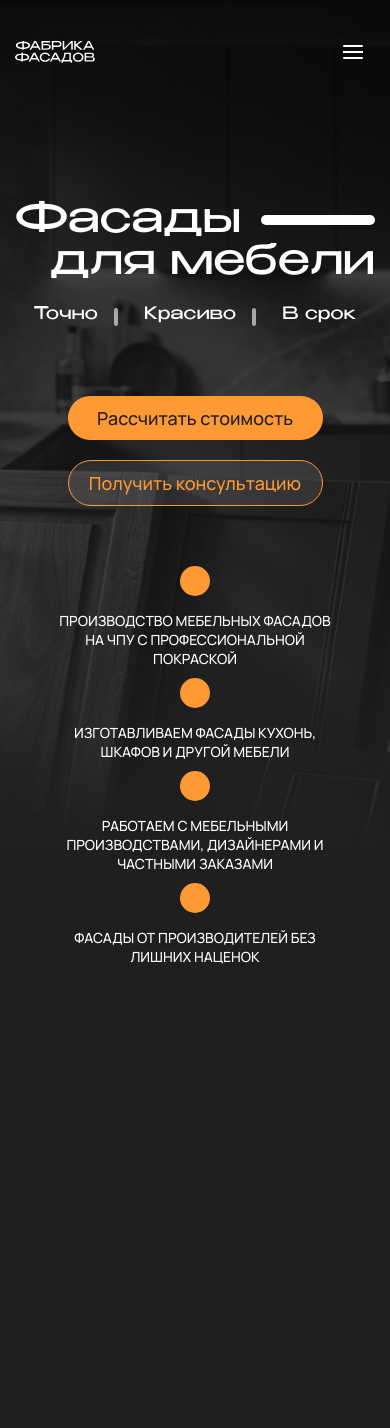
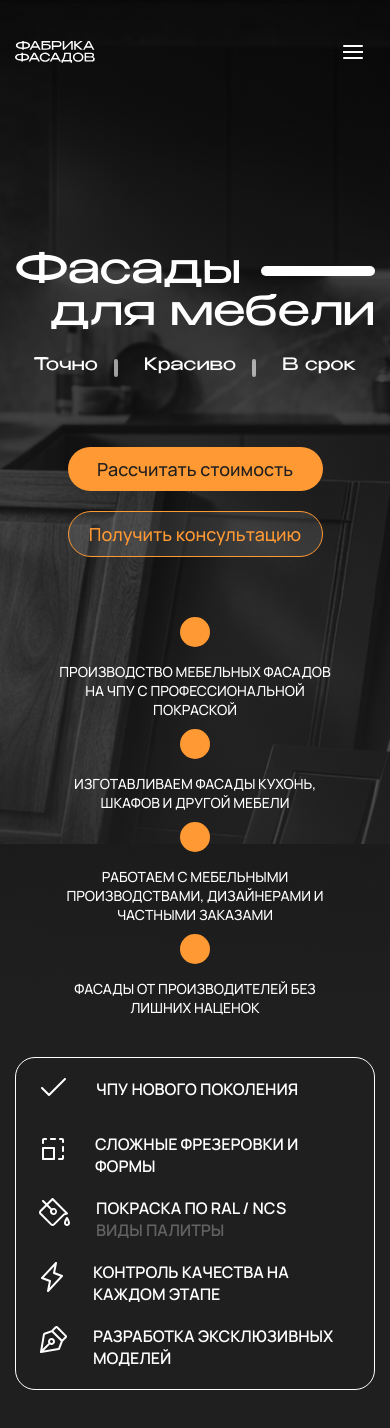
Before and after one commit to IsaRakhatbekov/facade_factory, a Next.js app: page / in a window 390 px wide. Before the commit the page ends 966 px from the top, so only its background shows below. Built offline with nearby package versions, Linux system fonts and the light colour scheme.

Commit message:
adaptive aboutUs section

```diff
--- a/src/app/page.tsx
+++ b/src/app/page.tsx
@@ -1,4 +1,5 @@
 import Header from '../components/Header/Header'
+import AboutUs from '../components/sections/AboutUs/AboutUs'
 import Hero from '../components/sections/Hero/Hero'
 
 export default function Home() {
@@ -7,7 +8,7 @@ export default function Home() {
 			<Header />
 			<main>
 				<Hero />
-				{/* <AboutUs /> */}
+				<AboutUs />
 				{/* <OurClients /> */}
 				{/* <Production /> */}
 				{/* <WorkProcess /> */}
--- a/src/components/sections/AboutUs/AboutUs.module.scss
+++ b/src/components/sections/AboutUs/AboutUs.module.scss
@@ -27,6 +27,14 @@
 		max-width: 211px;
 	}
 
+	.iconWrapper {
+		display: flex;
+		align-content: inherit;
+		justify-content: center;
+		width: 35px;
+		height: 35px;
+	}
+
 	.text {
 		font-family: $manrope;
 		text-transform: uppercase;
@@ -39,3 +47,60 @@
 		}
 	}
 }
+
+@media (max-width: 991px) {
+	.AboutUs {
+		padding: 40px 0;
+		.list {
+			gap: 10px;
+		}
+
+		.text {
+			font-size: 16px;
+		}
+	}
+}
+
+@media (max-width: 768px) {
+	.AboutUs {
+		.list {
+			gap: 40px;
+			flex-wrap: wrap;
+		}
+
+		.item {
+			gap: 10px;
+		}
+	}
+}
+
+@media (max-width: 600px) {
+	.AboutUs {
+		.wrapper {
+			padding: 20px;
+		}
+		.list {
+			display: grid;
+			grid-template-columns: repeat(2, 1fr);
+			gap: 20px;
+		}
+	}
+}
+
+@media (max-width: 450px) {
+	.AboutUs {
+		.title {
+			display: none;
+		}
+		.list {
+			grid-template-columns: repeat(1, 1fr);
+		}
+
+		.item {
+			width: 100%;
+			max-width: 100%;
+			flex-direction: row;
+			gap: 25px;
+		}
+	}
+}
--- a/src/components/sections/AboutUs/AboutUs.tsx
+++ b/src/components/sections/AboutUs/AboutUs.tsx
@@ -57,7 +57,7 @@ const AboutUs = () => {
 								</svg>
 							</div>
 							<p className={styles.text}>
-								Покраска по RAL / NCS <span>виды палитры</span>
+								Покраска по RAL / NCS <br /> <span>виды палитры</span>
 							</p>
 						</li>
 						<li className={styles.item}>
--- a/src/components/sections/Hero/Hero.module.scss
+++ b/src/components/sections/Hero/Hero.module.scss
@@ -31,7 +31,7 @@
 	}
 
 	.heroContent {
-		margin-top: 250px;
+		margin-top: 150px;
 		margin-bottom: 60px;
 		width: 100%;
 	}
@@ -129,7 +129,6 @@
 	}
 
 	.list {
-		margin-bottom: 30px;
 		display: flex;
 		gap: 40px;
 		align-items: baseline;
@@ -183,8 +182,9 @@
 
 @media (max-width: 768px) {
 	.Hero {
+		height: 100%;
 		.heroContent {
-			margin-top: 350px;
+			margin-top: 250px;
 		}
 
 		.title {
```
